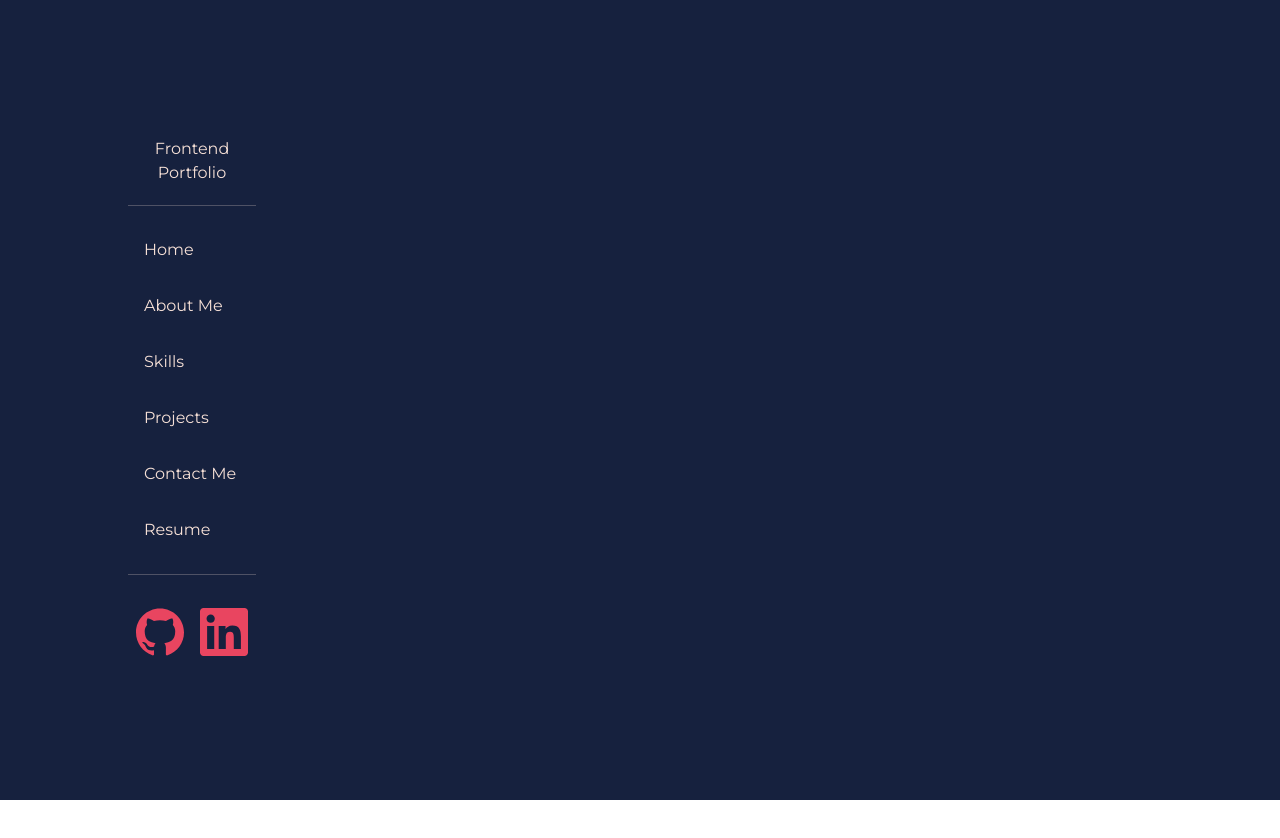
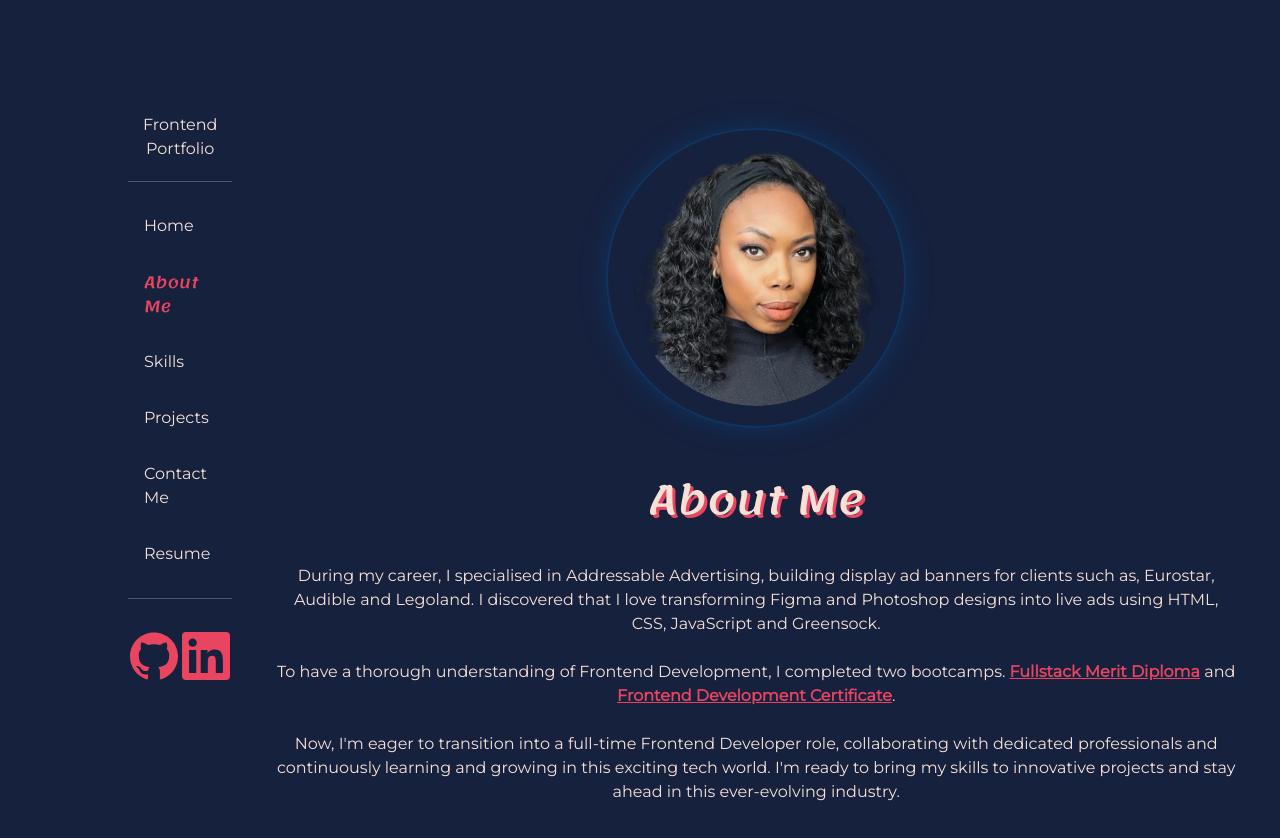
Before and after one commit to LeanneCodes/react-portfolio, a React (Vite) app: page /about in a window 1280 px wide. Shown: the top 838 px of the page. Before the commit the page ends 800 px from the top, so only its background shows below. Built offline with nearby package versions, Linux system fonts and the light colour scheme.

Commit message:
testing landing page path structure

```diff
--- a/src/App.jsx
+++ b/src/App.jsx
@@ -17,7 +17,7 @@
       <Navbar />
       <Routes>
         <Route path="/react-portfolio/" element={<Home />} />
-        <Route path="/react-portfolio/about" element={<About />} />
+        <Route path="/about" element={<About />} />
         <Route path="/react-portfolio/skills" element={<Skills />} />
         <Route path="/react-portfolio/projects" element={<Projects />} />
         <Route path="/react-portfolio/contact/*" element={<Contact />} />
--- a/src/components/Navbar.jsx
+++ b/src/components/Navbar.jsx
@@ -131,7 +131,7 @@
         </li>
         <li className="nav-item">
           <NavLink
-            to="/react-portfolio/about"
+            to="/about"
             className={({ isActive }) =>
               isActive ? 'nav-link active' : 'nav-link'
             }
```
